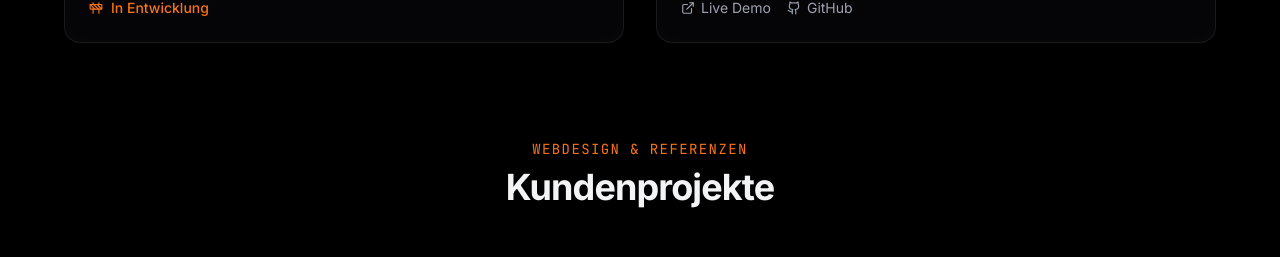
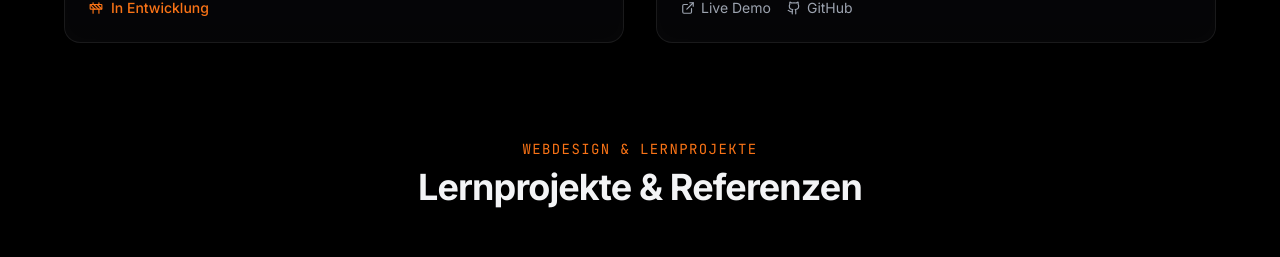
Before and after one commit to celtechstarter/portfolio, a Next.js app: page / in a window 1280 px wide. Shown: the part 2320-2577 px from the top of the page. Built offline with nearby package versions, Linux system fonts and the light colour scheme.

Commit message:
style: Sektionsüberschrift Kundenprojekte angepasst
'Webdesign & Referenzen' → 'Webdesign & Lernprojekte'
'Kundenprojekte' → 'Lernprojekte & Referenzen'

Co-Authored-By: Claude Sonnet 4.6 <noreply@anthropic.com>

```diff
--- a/components/projects.tsx
+++ b/components/projects.tsx
@@ -177,14 +177,14 @@ export function Projects() {
           </div>
         </div>
 
-        {/* Sektion 2: Webdesign & Referenzen */}
+        {/* Sektion 2: Webdesign & Lernprojekte */}
         <div>
           <div className="mb-16 text-center">
             <p className="mb-2 font-mono text-sm tracking-widest text-primary uppercase">
-              Webdesign & Referenzen
+              Webdesign & Lernprojekte
             </p>
             <h2 className="text-3xl font-bold tracking-tight text-foreground md:text-4xl text-balance">
-              Kundenprojekte
+              Lernprojekte & Referenzen
             </h2>
           </div>
           <div className="grid grid-cols-1 md:grid-cols-2 gap-8">
```
